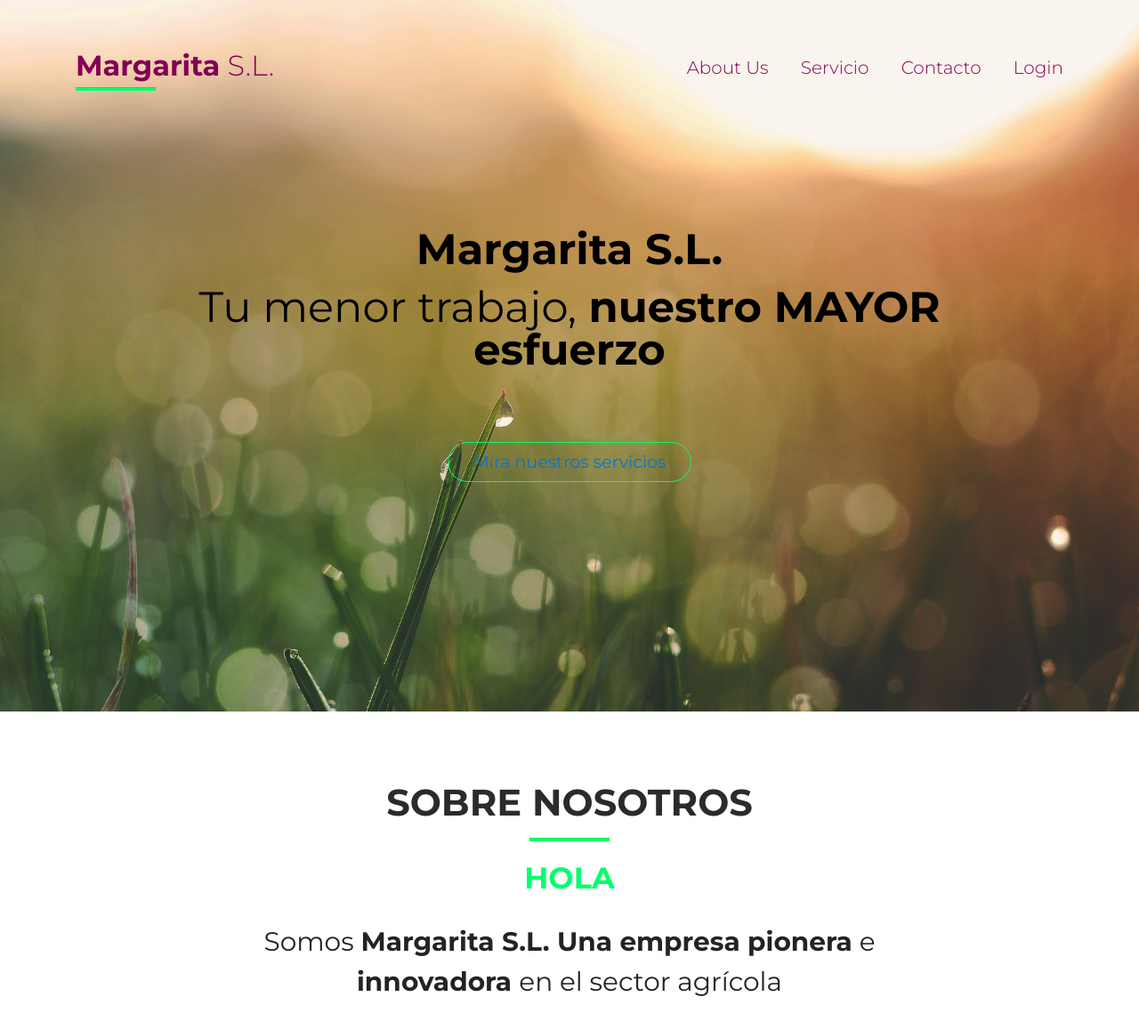
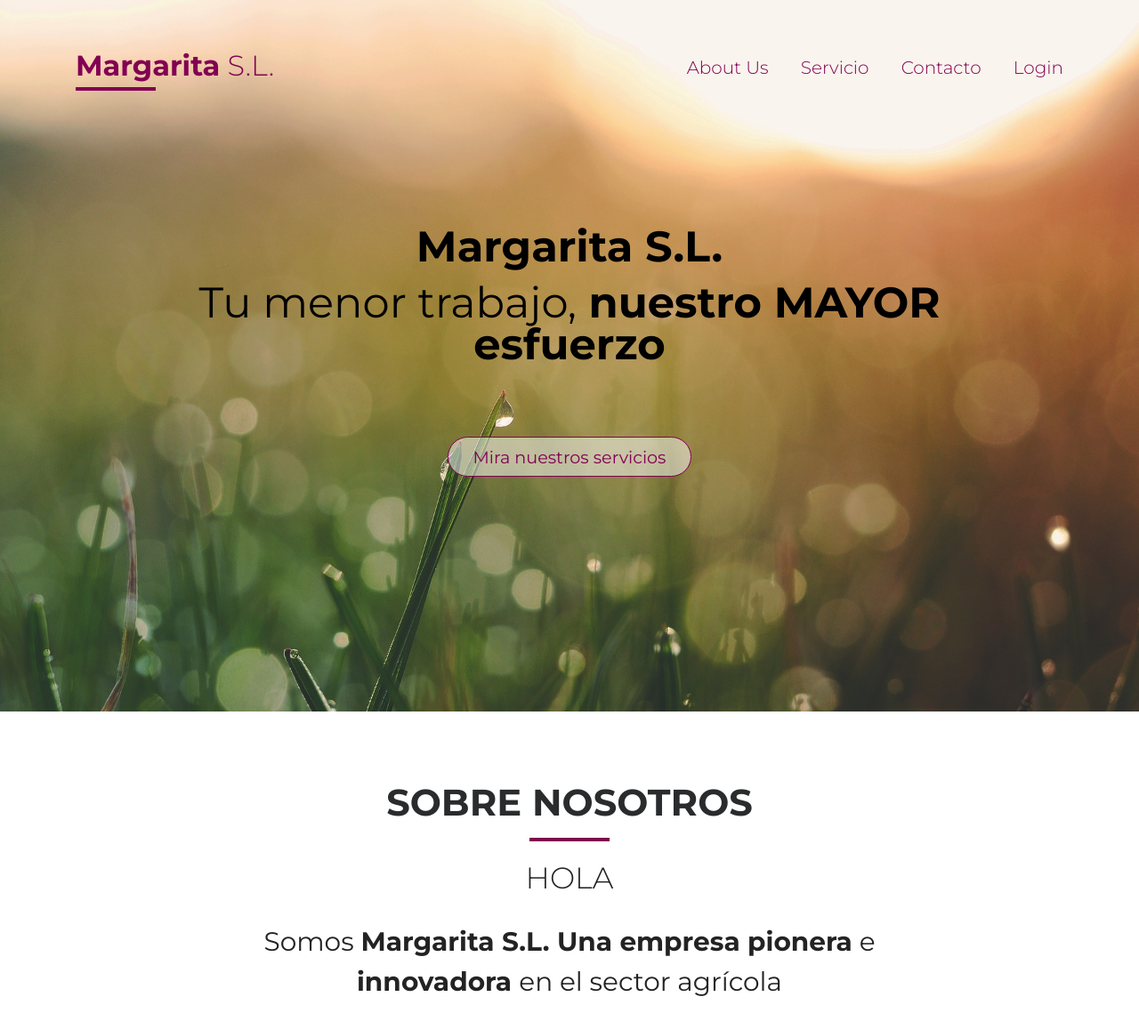
Before and after one commit to 1dmaol/margaritasl, a PHP site: page / in a window 1280 px wide. Shown: the top 1157 px of the page at 89% size. Run offline with PHP 8.4, Linux system fonts and the light colour scheme; some libraries are stand-ins or nearby versions.

Commit message:
Add files via upload

```diff
--- a/css/style.css
+++ b/css/style.css
@@ -10,23 +10,29 @@ li {
     font-weight: 700;
 }
 
+
+
+.logoImg img {
+    margin: -50px 0 0 -30px;
+}
+
 hr {
     width: 5.625rem;
     height: 0.1875rem;
-    background-color: #00ff6c;
+    background-color: rgb(130, 0, 83);
 }
 
 /* botones mira nuestros servicios y contactanos*/
 .btn {
     padding: .5rem 1.5rem;
-    border: 1px solid #00ff6c;
+    border: 1px solid rgb(130, 0,83);
     border-radius: 5rem;
 
 }
 
 .btn:hover {
     background-color: #00ff6c;
-    color: #232323;
+    color: rgb(130, 0, 83);
 }
 
 h2 {
@@ -71,7 +77,7 @@ h2 {
 /* desplegable menu tres rayas */
 .header__top--responsive ul li .menu-bars {
     font-size: 2.4rem;
-    color: slategrey;
+    color: rgb(130, 0, 83);
 
     transition: all .3s;
     list-style: none;
@@ -109,7 +115,7 @@ header {
 
 /* Margarita sl cabecera  morada*/
 .header__top-brand {
-    color: rgba(130, 0, 83);
+    color: rgb(130, 0, 83);
 }
 
 .header__top-brand h1 {
@@ -149,7 +155,7 @@ header {
 /*  menu morado*/
 .header__top-nav ul li a:hover,
 .header__top-nav ul li a:active {
-    color: red;
+    color: black;
     text-decoration: none;
 }
 
@@ -161,13 +167,15 @@ header {
     text-align: center;
 }
 
+.header__content a {
+    color: rgb(130, 0, 83);
+    background-color: rgba(255,255,255,0.5);
+}
+
 .header__content p {
     line-height: 2.25rem;
 }
 
-.header__content p:first-child {
-    line-height: 3.3rem;
-}
 
 .header__content .btn {
     margin-top: 3rem;
@@ -178,34 +186,10 @@ header {
     text-align: center;
 }
 
-#nosotros img {
-    border: 2px solid #232323;
-    border-radius: 100%;
-    padding: .2rem;
-    margin-top: 3rem;
-    margin-bottom: 2rem;
-}
-
-#nosotros .lead {
-    font-size: 1.5rem;
-    color: #00ff6c;
-    font-weight: 700;
-    margin-bottom: 1.5rem;
-}
 
 #nosotros p {
     font-size: 1.25rem;
     color: #232323;
-}
-
-#nosotros p a {
-    color: #232323;
-    text-decoration: underline;
-    transition: all 0.3s;
-}
-
-#nosotros p a:hover {
-    color: #00ff6c;
 }
 
 #nosotros p + p {
@@ -213,7 +197,7 @@ header {
 }
 
 #servicios {
-    padding: 5rem 0;
+
     text-align: center;
 }
 
@@ -221,18 +205,18 @@ header {
 .contenedor_eleccion {
     background-color: #b7eaa8;
     padding: 0.5rem 1rem;
-    transition: all 0.4s linear;
     border-radius: 20px;
     margin-top: 5px;
 }
 
 .contenedor_eleccion:hover {
     border: 2px solid;
-    border border-bottom-color: #53934d;
     background: white;
     color: #53934d;
 }
 
+
+/*CONTACTO*/
 
 #contacto {
     padding: 5rem 0;
```
